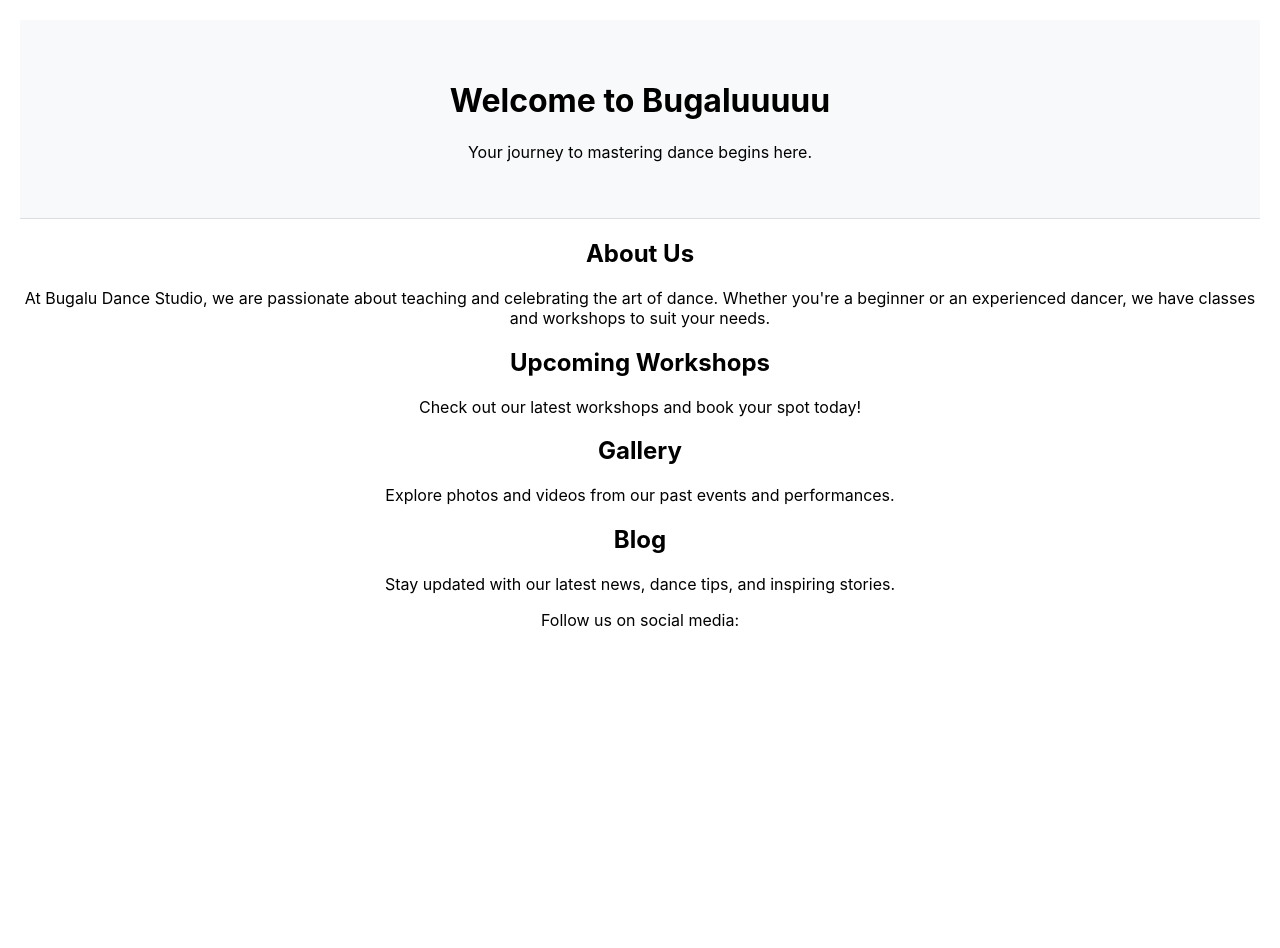
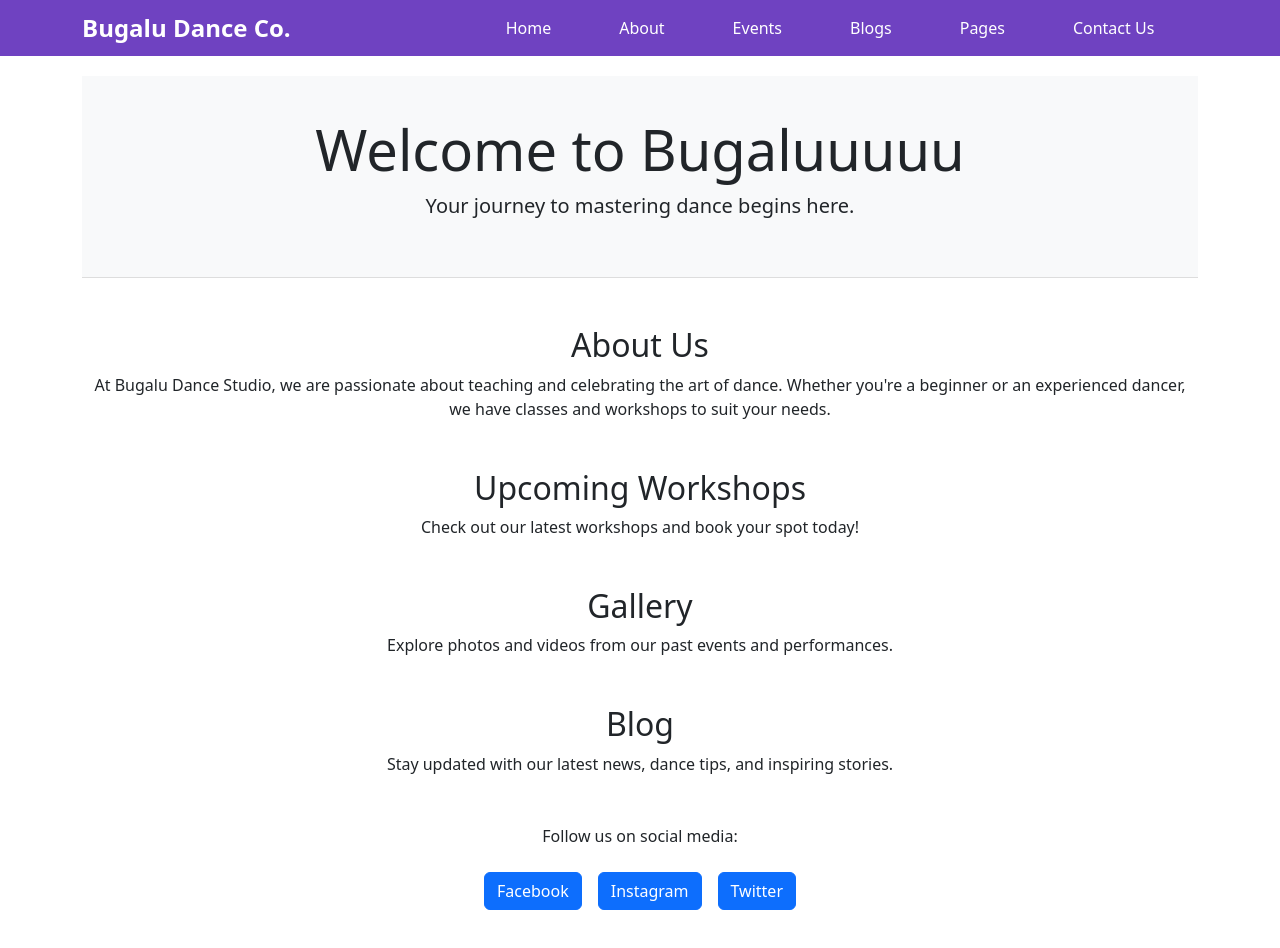
Before and after one commit to avilabeto50/Bugalu, a React (Create React App) app: page / in a window 1280 px wide. Shown: the top 948 px of the page. Before the commit the page ends 800 px from the top, so only its background shows below. Built offline with nearby package versions, Linux system fonts and the light colour scheme.

Commit message:
Header is now working

```diff
--- a/src/App.js
+++ b/src/App.js
@@ -1,16 +1,18 @@
 import React from 'react';
 import { BrowserRouter as Router, Route, Routes } from 'react-router-dom';
 import Home from './components/Home';
+import Header from './components/Header';
 
 const App = () => {
   return (
-    <Router>
-      <div className="App">
+    <div className="App">
+      <Header/>
+      <Router>
         <Routes>
           <Route path="/" element={<Home />} />
         </Routes>
-      </div>
-    </Router>
+      </Router>
+    </div>
   );
 };
 
--- /dev/null
+++ b/src/components/Header.css
@@ -0,0 +1,49 @@
+.header {
+  background-color: #6f42c1; /* Purple color */
+  color: white;
+  padding: 10px 0;
+}
+
+.logo {
+  font-size: 1.5rem;
+  font-weight: bold;
+}
+
+.contact-info p {
+  margin: 0;
+}
+
+.nav-list li {
+  display: inline;
+  margin: 0 30px; /* Increased spacing between links */
+}
+
+.nav-list li a {
+  color: white;
+  text-decoration: none;
+  transition: color 0.3s, background-color 0.3s; /* Smooth transition effect */
+  padding: 5px 10px; /* Adding padding to ensure consistent space */
+  border-radius: 5px; /* Adding border radius for better visual effect */
+}
+
+.nav-list li a:hover {
+  background-color: white; /* White background on hover */
+  color: #6f42c1; /* Purple text on hover */
+}
+
+.btn-custom {
+  background-color: #5a189a; /* Custom Purple Color */
+  border-color: #5a189a;
+  color: white;
+  transition: background-color 0.3s, color 0.3s; /* Smooth transition effect */
+}
+
+.btn-custom:hover {
+  background-color: white; /* White on hover */
+  color: #5a189a; /* Purple letters on hover */
+  border-color: #5a189a; /* Border remains purple */
+}
+
+.container {
+  max-width: 100%;
+}
--- /dev/null
+++ b/src/components/Header.js
@@ -0,0 +1,30 @@
+import React from 'react';
+import './Header.css';
+
+const Header = () => {
+  return (
+    <header className="header bg-purple text-white">
+      <div className="container">
+        <div className="row align-items-center">
+          <div className="col-md-4">
+            <div className="logo">Bugalu Dance Co.</div>
+          </div>
+          <div className="col-md-8 text-center">
+            <nav className="nav d-inline">
+              <ul className="nav-list list-unstyled d-inline">
+                <li className="d-inline mx-4"><a href="#">Home</a></li>
+                <li className="d-inline mx-4"><a href="#">About</a></li>
+                <li className="d-inline mx-4"><a href="#">Events</a></li>
+                <li className="d-inline mx-4"><a href="#">Blogs</a></li>
+                <li className="d-inline mx-4"><a href="#">Pages</a></li>
+                <li className="d-inline mx-4"><a href="#">Contact Us</a></li>
+              </ul>
+            </nav>
+          </div>
+        </div>
+      </div>
+    </header>
+  );
+};
+
+export default Header;
--- a/src/index.js
+++ b/src/index.js
@@ -3,6 +3,7 @@ import ReactDOM from 'react-dom/client';
 import './index.css';
 import App from './App';
 import reportWebVitals from './reportWebVitals';
+import 'bootstrap/dist/css/bootstrap.min.css';
 
 const root = ReactDOM.createRoot(document.getElementById('root'));
 root.render(
```
